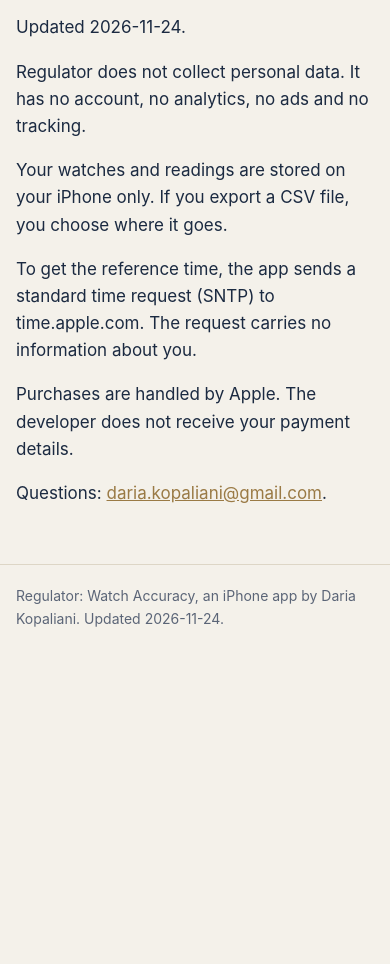
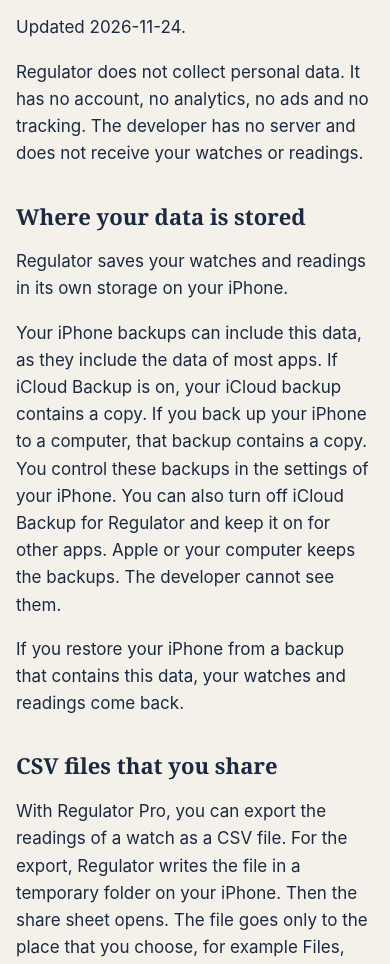
Before and after one commit to daria-kopaliani/regulatorwatch, a plain HTML site: page privacy/index.html in a window 390 px wide. Shown: the part 134-1098 px from the top of the page. Before the commit the page ends 844 px from the top, so only its background shows below. Drawn offline with Linux system fonts and the light colour scheme.

Commit message:
Privacy page: explain local storage, device backups and CSV sharing
The page said that the readings stay on the iPhone only. iCloud Backup
and computer backups can contain the app data. The page now explains
local storage, optional backups and CSV files that the user shares.
The app still collects no data.

Regenerated output of site/build.py in the app source repository,
branch w673/listing-privacy at 09935677ed49f0c9f2cea6079427346c1fa70948.
Only privacy/index.html changes.

Part of #2

Co-Authored-By: Claude Opus 5.5 <noreply@anthropic.com>

```diff
--- a/privacy/index.html
+++ b/privacy/index.html
@@ -4,7 +4,7 @@
 <meta charset="utf-8">
 <meta name="viewport" content="width=device-width, initial-scale=1">
 <title>Regulator privacy policy</title>
-<meta name="description" content="Regulator stores your watch readings on your iPhone only. No account, no tracking.">
+<meta name="description" content="Regulator does not collect personal data. Your watch readings are saved on your iPhone, and your own iPhone backups can include them. No account, no tracking.">
 <link rel="canonical" href="https://daria-kopaliani.github.io/regulatorwatch/privacy/">
 <style>
 :root{--paper:#f4f1ea;--card:#fffdf8;--ink:#1b2a41;--muted:#5b6577;--brass:#9a7a45;--rule:#ddd6c6;--ok:#2f6b4f}
@@ -38,10 +38,16 @@ footer{max-width:780px;margin:0 auto;padding:20px 16px;border-top:1px solid var(
 <main>
 <h1>Privacy policy</h1>
 <p>Updated 2026-11-24.</p>
-<p>Regulator does not collect personal data. It has no account, no analytics, no ads and no tracking.</p>
-<p>Your watches and readings are stored on your iPhone only. If you export a CSV file, you choose where it goes.</p>
-<p>To get the reference time, the app sends a standard time request (SNTP) to time.apple.com. The request carries no information about you.</p>
-<p>Purchases are handled by Apple. The developer does not receive your payment details.</p>
+<p>Regulator does not collect personal data. It has no account, no analytics, no ads and no tracking. The developer has no server and does not receive your watches or readings.</p>
+<h2>Where your data is stored</h2>
+<p>Regulator saves your watches and readings in its own storage on your iPhone.</p>
+<p>Your iPhone backups can include this data, as they include the data of most apps. If iCloud Backup is on, your iCloud backup contains a copy. If you back up your iPhone to a computer, that backup contains a copy. You control these backups in the settings of your iPhone. You can also turn off iCloud Backup for Regulator and keep it on for other apps. Apple or your computer keeps the backups. The developer cannot see them.</p>
+<p>If you restore your iPhone from a backup that contains this data, your watches and readings come back.</p>
+<h2>CSV files that you share</h2>
+<p>With Regulator Pro, you can export the readings of a watch as a CSV file. For the export, Regulator writes the file in a temporary folder on your iPhone. Then the share sheet opens. The file goes only to the place that you choose, for example Files, Mail or Messages. Regulator does not send it anywhere by itself.</p>
+<h2>Network connections</h2>
+<p>To get the reference time, the app sends a standard time request (SNTP) to time.apple.com. The request carries no information about you. If no valid answer comes back, the app uses the iPhone clock.</p>
+<p>Apple handles purchases. The app gets the details of Regulator Pro from the App Store, and each purchase and restore goes through the App Store. The developer does not receive your payment details.</p>
 <p>Questions: <a href="mailto:daria.kopaliani@gmail.com">daria.kopaliani@gmail.com</a>.</p>
 </main>
 <footer>Regulator: Watch Accuracy, an iPhone app by Daria Kopaliani. Updated 2026-11-24.</footer>
```
